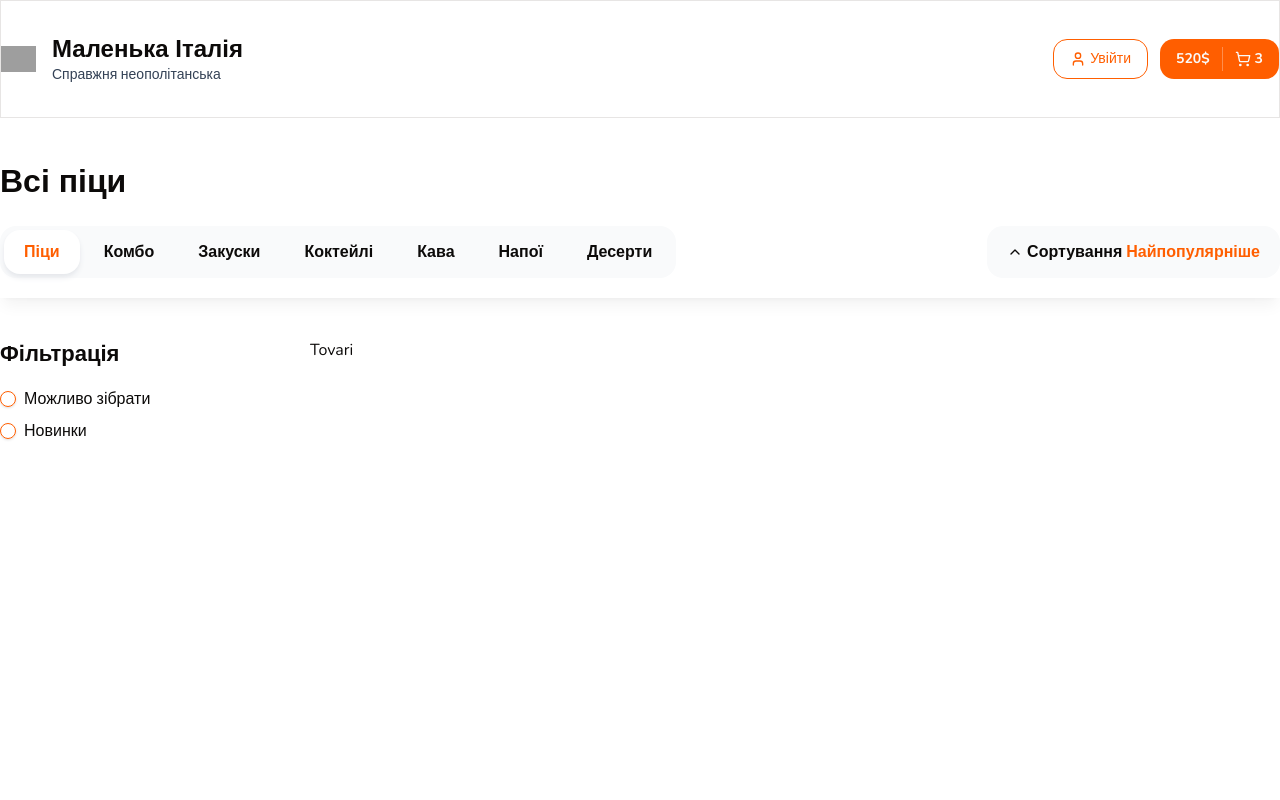
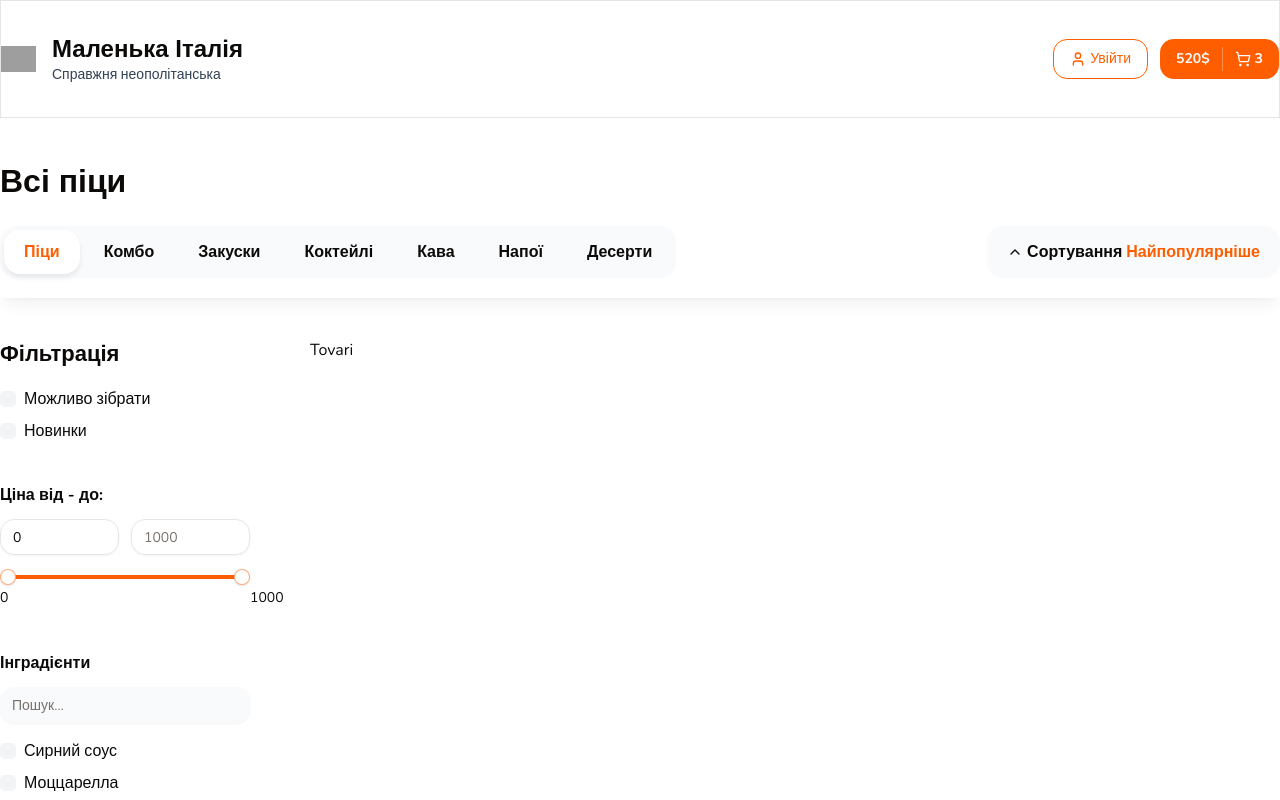
Before and after one commit to koleso8/next-pizza, a Next.js app: page / in a window 1280 px wide. Shown: the top 800 px of the page. Built offline with nearby package versions, Linux system fonts and the light colour scheme; grey boxes are pictures that could not be loaded.

Commit message:
add fcheckbox filter group

```diff
--- /dev/null
+++ b/components/shared/CheckBoxFilterGroup.tsx
@@ -0,0 +1,52 @@
+import React from 'react';
+import { cn } from '../../lib/utils';
+import { Input } from '../ui';
+import { FilterCheckbox, FilterCheckboxProps } from './FilterCheckbox';
+
+type Item = FilterCheckboxProps;
+
+interface Props {
+  title: string;
+  items: Item[];
+  defaultItems: Item[];
+  limit?: number;
+  searchInputPlaceholder?: string;
+  onChange?: (values: string[]) => void;
+  defaultValue?: string[];
+  className?: string;
+}
+
+export const CheckBoxFilterGroup: React.FC<Props> = ({
+  title,
+  items,
+  defaultItems,
+  limit = 5,
+  searchInputPlaceholder = 'Пошук...',
+  className,
+  onChange,
+  defaultValue,
+}) => {
+  return (
+    <div className={className}>
+      <p className=" font-bold mb-3">{title}</p>
+      <div className="mb-5">
+        <Input
+          placeholder={searchInputPlaceholder}
+          className="bg-gray-50 border-none"
+        />
+      </div>
+      <div className="flex flex-col gap-4 max-h-96 overflow-auto scrollbar">
+        {items.map((item, index) => (
+          <FilterCheckbox
+            key={index}
+            text={item.text}
+            endAdornment={item.endAdornment}
+            onCheckedChange={ids => console.log(ids)}
+            checked={false}
+            value={item.value}
+          />
+        ))}
+      </div>
+    </div>
+  );
+};
--- a/components/shared/FilterCheckbox.tsx
+++ b/components/shared/FilterCheckbox.tsx
@@ -1,7 +1,7 @@
 import React from 'react';
 import { Checkbox } from '../ui';
 
-interface FilterCheckboxProps {
+export interface FilterCheckboxProps {
   text: string;
   value: string;
   endAdornment?: React.ReactNode;
--- a/components/shared/Filters.tsx
+++ b/components/shared/Filters.tsx
@@ -1,6 +1,11 @@
+'use client';
+
 import React from 'react';
 import { Title } from './title';
 import { FilterCheckbox } from './FilterCheckbox';
+import { Input } from '../ui';
+import { RangeSlider } from './RangeSlider';
+import { CheckBoxFilterGroup } from './CheckBoxFilterGroup';
 
 interface Props {
   className?: string;
@@ -10,10 +15,111 @@
   return (
     <div className={className}>
       <Title text="Фільтрація" size="sm" className="mb-5 font-bold" />
+
+      {/* Top checkbox */}
       <div className="flex flex-col gap-4">
         <FilterCheckbox text="Можливо зібрати" value="1" />
         <FilterCheckbox text="Новинки" value="2" />
       </div>
+
+      {/* nim-max filter and slider */}
+      <div className="mt-5 border-y-neutral-100 py-6 pb-7">
+        <p className="font-bold mb-3">Ціна від - до:</p>
+        <div className="flex gap-3 mb-5">
+          <Input
+            type="number"
+            placeholder="0"
+            min={0}
+            max={1000}
+            defaultValue={0}
+          />
+          <Input type="number" placeholder="1000" min={50} max={1000} />
+        </div>
+        <RangeSlider min={0} max={1000} step={10} value={[0, 1000]} />
+      </div>
+
+      {/* ingradients filter */}
+      <CheckBoxFilterGroup
+        title="Інградієнти"
+        className="mt-5"
+        limit={6}
+        defaultItems={[
+          {
+            text: 'Сирний соус',
+            value: '1',
+          },
+          {
+            text: 'Моццарелла',
+            value: '2',
+          },
+          {
+            text: 'Часник',
+            value: '3',
+          },
+          {
+            text: 'Солені огірки',
+            value: '4',
+          },
+          {
+            text: 'Червона цибуля',
+            value: '5',
+          },
+          {
+            text: 'Томати',
+            value: '6',
+          },
+        ]}
+        items={[
+          {
+            text: 'Сирний соус',
+            value: '1',
+          },
+          {
+            text: 'Моццарелла',
+            value: '2',
+          },
+          {
+            text: 'Часник',
+            value: '3',
+          },
+          {
+            text: 'Солені огірки',
+            value: '4',
+          },
+          {
+            text: 'Червона цибуля',
+            value: '5',
+          },
+          {
+            text: 'Томати',
+            value: '6',
+          },
+          {
+            text: 'Сирний соус',
+            value: '1',
+          },
+          {
+            text: 'Моццарелла',
+            value: '2',
+          },
+          {
+            text: 'Часник',
+            value: '3',
+          },
+          {
+            text: 'Солені огірки',
+            value: '4',
+          },
+          {
+            text: 'Червона цибуля',
+            value: '5',
+          },
+          {
+            text: 'Томати',
+            value: '6',
+          },
+        ]}
+      />
     </div>
   );
 };
--- /dev/null
+++ b/components/shared/RangeSlider.tsx
@@ -0,0 +1,86 @@
+'use client';
+
+import React from 'react';
+import * as SliderPrimitive from '@radix-ui/react-slider';
+import { cn } from '../../lib/utils';
+
+type SliderProps = {
+  className?: string;
+  min: number;
+  max: number;
+  step: number;
+  formatLabel?: (value: number) => string;
+  value?: number[] | readonly number[];
+  onValueChange?: (values: number[]) => void;
+};
+
+const RangeSlider = React.forwardRef(
+  (
+    {
+      className,
+      min,
+      max,
+      step,
+      formatLabel,
+      value,
+      onValueChange,
+      ...props
+    }: SliderProps,
+    ref
+  ) => {
+    const initialValue = Array.isArray(value) ? value : [min, max];
+    const [localValues, setLocalValues] = React.useState(initialValue);
+
+    React.useEffect(() => {
+      // Update localValues when the external value prop changes
+      setLocalValues(Array.isArray(value) ? value : [min, max]);
+    }, [min, max, value]);
+
+    const handleValueChange = (newValues: number[]) => {
+      setLocalValues(newValues);
+      if (onValueChange) {
+        onValueChange(newValues);
+      }
+    };
+
+    return (
+      <SliderPrimitive.Root
+        ref={ref as React.RefObject<HTMLDivElement>}
+        min={min}
+        max={max}
+        step={step}
+        value={localValues}
+        onValueChange={handleValueChange}
+        className={cn(
+          'relative flex w-full touch-none select-none mb-6 items-center',
+          className
+        )}
+        {...props}
+      >
+        <SliderPrimitive.Track className="relative h-1 w-full grow overflow-hidden rounded-full bg-primary/20">
+          <SliderPrimitive.Range className="absolute h-full bg-primary" />
+        </SliderPrimitive.Track>
+        {localValues.map((value, index) => (
+          <React.Fragment key={index}>
+            <div
+              className="absolute text-center"
+              style={{
+                left: `calc(${((value - min) / (max - min)) * 100}% + 0px)`,
+                top: `10px`,
+              }}
+            >
+              <span className="text-sm">
+                {formatLabel ? formatLabel(value) : value}
+              </span>
+            </div>
+            <SliderPrimitive.Thumb className="block h-4 w-4 rounded-full border border-primary/50 bg-white shadow transition-colors focus-visible:outline-none focus-visible:ring-1 focus-visible:ring-ring disabled:pointer-events-none disabled:opacity-50" />
+          </React.Fragment>
+        ))}
+      </SliderPrimitive.Root>
+    );
+  }
+);
+
+RangeSlider.displayName = SliderPrimitive.Root.displayName;
+
+export { RangeSlider };
--- a/components/shared/index.ts
+++ b/components/shared/index.ts
@@ -6,3 +6,4 @@
 export { SortPopup } from './sort-popup';
 export { Filters } from './Filters';
 export { FilterCheckbox } from './FilterCheckbox';
+export { RangeSlider } from './RangeSlider';
--- a/components/ui/checkbox.tsx
+++ b/components/ui/checkbox.tsx
@@ -2,7 +2,7 @@
 
 import * as React from 'react';
 import * as CheckboxPrimitive from '@radix-ui/react-checkbox';
-import { CheckIcon } from '@radix-ui/react-icons';
+import { Check } from 'lucide-react';
 import { cn } from '../../lib/utils';
 
 const Checkbox = React.forwardRef<
@@ -12,7 +12,7 @@
   <CheckboxPrimitive.Root
     ref={ref}
     className={cn(
-      'peer h-4 w-4 shrink-0 rounded-sm border border-primary shadow focus-visible:outline-none focus-visible:ring-1 focus-visible:ring-ring disabled:cursor-not-allowed disabled:opacity-50 data-[state=checked]:bg-primary data-[state=checked]:text-primary-foreground',
+      'peer h-4 w-4 rounded-[5px] shrink-0 bg-gray-100 ring-offset-background focus-visible:outline-none focus-visible:ring-2 focus-visible:ring-ring focus-visible:ring-offset-2 disabled:cursor-not-allowed disabled:opacity-50 data-[state=checked]:bg-primary data-[state=checked]:text-primary-foreground',
       className
     )}
     {...props}
@@ -20,7 +20,7 @@
     <CheckboxPrimitive.Indicator
       className={cn('flex items-center justify-center text-current')}
     >
-      <CheckIcon className="h-4 w-4" />
+      <Check className="h-4 w-4" strokeWidth={3} />
     </CheckboxPrimitive.Indicator>
   </CheckboxPrimitive.Root>
 ));
```
